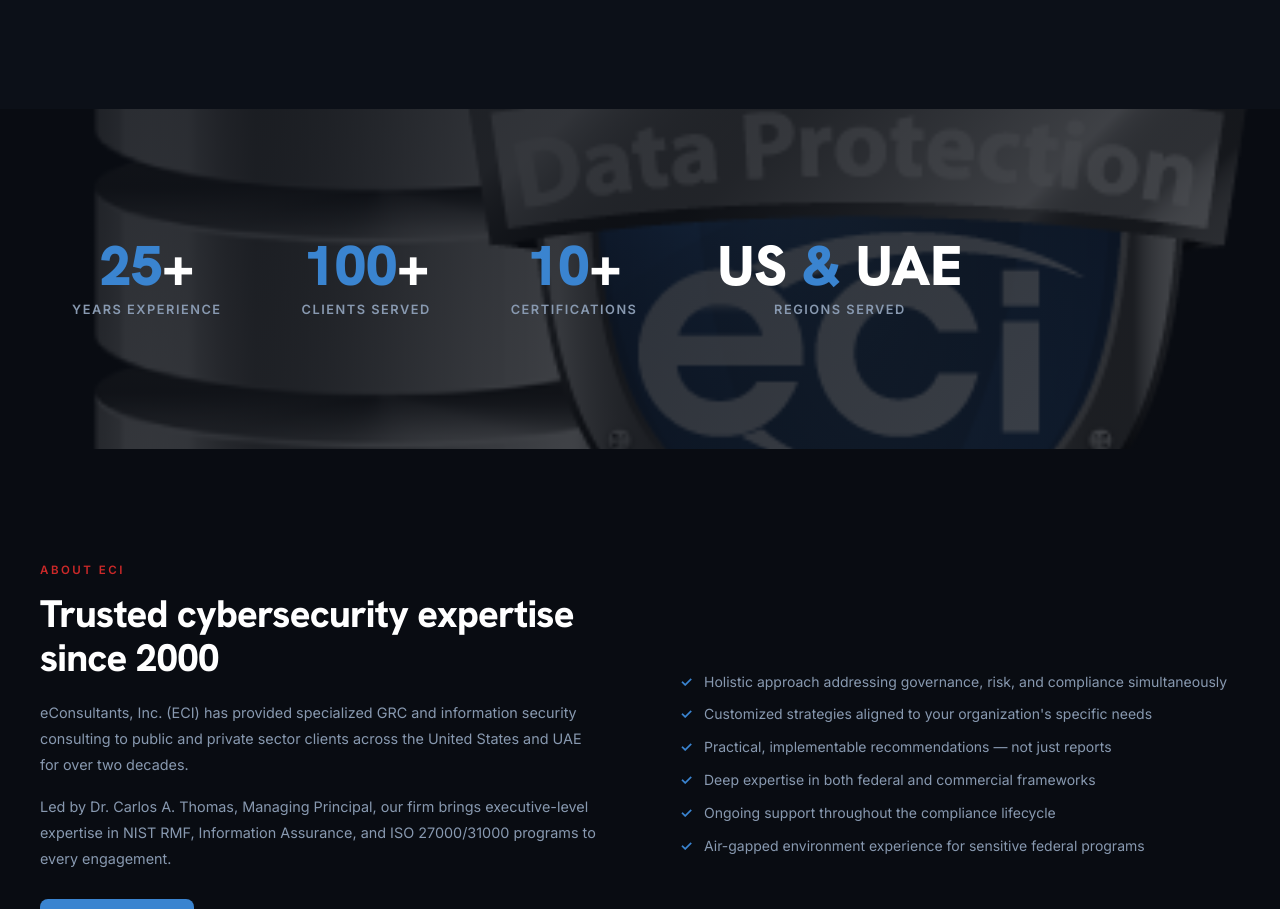
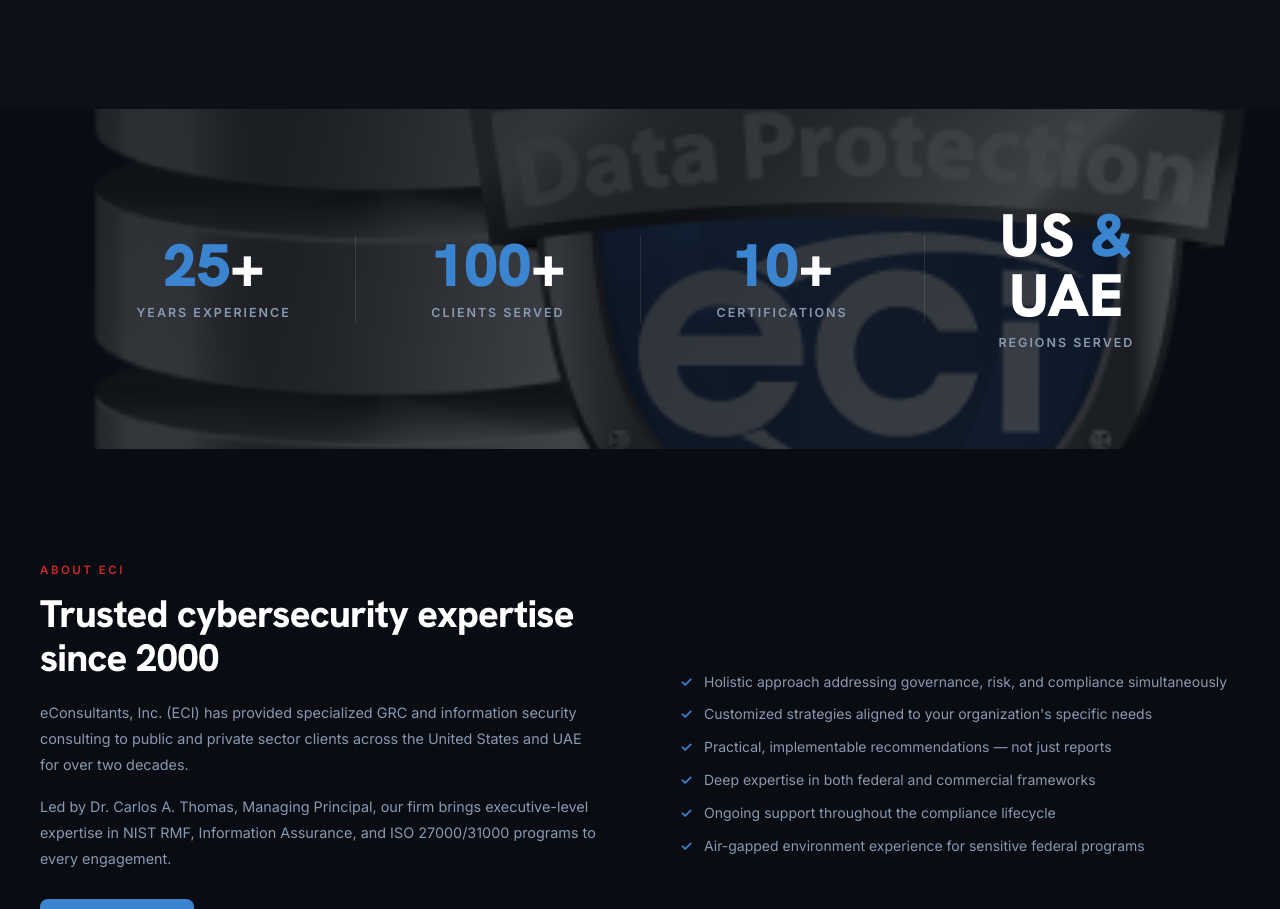
Before and after one commit to econslt/eci-website, a plain HTML site: page prototype-2-parallax.html in a window 1280 px wide. Shown: the part 1837-2746 px from the top of the page. Drawn offline with Linux system fonts and the light colour scheme.

Commit message:
Center stats section, add staggered fade-in animation

```diff
--- a/prototype-2-parallax.html
+++ b/prototype-2-parallax.html
@@ -187,13 +187,21 @@
     .parallax-divider-inner {
       position: relative; z-index: 1;
       max-width: 1200px; margin: 0 auto;
-      height: 100%; display: flex; align-items: center;
-      padding: 0 2rem; gap: 5rem;
+      height: 100%; display: flex; align-items: center; justify-content: center;
+      padding: 0 2rem; gap: 0;
     }
-    .parallax-stat { text-align: center; }
-    .parallax-stat-num { font-family: 'Hanken Grotesk', sans-serif; font-size: 3.5rem; font-weight: 900; color: var(--white); line-height: 1; margin-bottom: 0.4rem; }
+    .parallax-stat {
+      text-align: center; flex: 1;
+      padding: 0 2.5rem;
+      border-right: 1px solid rgba(255,255,255,0.1);
+      opacity: 0; transform: translateY(24px);
+      transition: opacity 0.7s cubic-bezier(0.22,1,0.36,1), transform 0.7s cubic-bezier(0.22,1,0.36,1);
+    }
+    .parallax-stat:last-child { border-right: none; }
+    .parallax-stat.visible { opacity: 1; transform: translateY(0); }
+    .parallax-stat-num { font-family: 'Hanken Grotesk', sans-serif; font-size: 3.75rem; font-weight: 900; color: var(--white); line-height: 1; margin-bottom: 0.5rem; }
     .parallax-stat-num span { color: var(--blue); }
-    .parallax-stat-label { font-size: 0.8rem; font-weight: 600; color: var(--muted); text-transform: uppercase; letter-spacing: 1.5px; }
+    .parallax-stat-label { font-size: 0.78rem; font-weight: 600; color: var(--muted); text-transform: uppercase; letter-spacing: 2px; }
 
     /* ── ABOUT (SPLIT) ── */
     .split-grid { display: grid; grid-template-columns: 1fr 1fr; gap: 5rem; align-items: center; }
@@ -350,7 +358,9 @@
       .process-steps { grid-template-columns: 1fr; }
       .footer-top { grid-template-columns: 1fr 1fr; gap: 2rem; }
       .nav-links { display: none; }
-      .parallax-divider-inner { gap: 2rem; flex-wrap: wrap; justify-content: center; }
+      .parallax-divider-inner { flex-wrap: wrap; }
+      .parallax-stat { border-right: none; border-bottom: 1px solid rgba(255,255,255,0.1); padding: 1.5rem; flex: 1 1 45%; }
+      .parallax-stat:last-child { border-bottom: none; }
       .parallax-divider { background-attachment: scroll; }
       .parallax-cta { background-attachment: scroll; }
     }
@@ -890,6 +900,20 @@ document.querySelectorAll('.services-grid, .certs-grid, .fw-grid, .testimonials-
   cardObserver.observe(g);
 });
 
+/* ── STATS ANIMATION ── */
+const statsObserver = new IntersectionObserver(entries => {
+  entries.forEach(entry => {
+    if (entry.isIntersecting) {
+      entry.target.querySelectorAll('.parallax-stat').forEach((stat, i) => {
+        setTimeout(() => stat.classList.add('visible'), i * 150);
+      });
+      statsObserver.unobserve(entry.target);
+    }
+  });
+}, { threshold: 0.3 });
+const statsSection = document.querySelector('.parallax-divider-inner');
+if (statsSection) statsObserver.observe(statsSection);
+
 /* ── FAQ ── */
 document.querySelectorAll('.faq-q').forEach(q => {
   q.addEventListener('click', () => {
```
